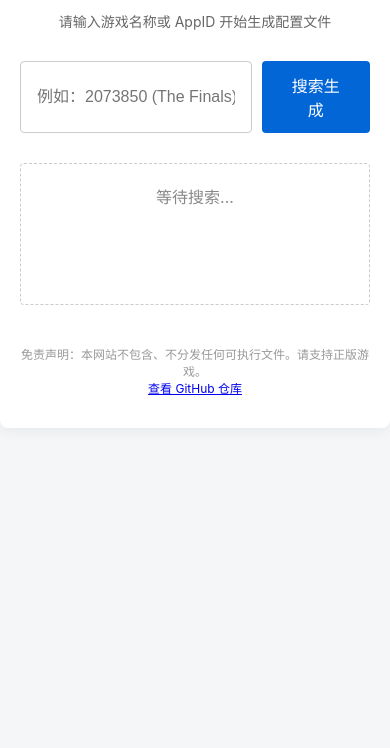
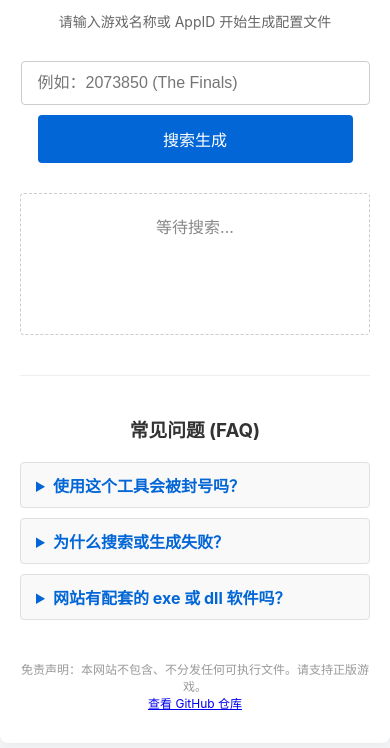
Before and after one commit to leoreoroblox/steam-config-guide, a plain HTML site: page index.html in a window 390 px wide. Shown: the part 194-942 px from the top of the page. Before the commit the page ends 844 px from the top, so only its background shows below. Drawn offline with Linux system fonts and the light colour scheme.

Commit message:
Update index.html

```diff
--- a/index.html
+++ b/index.html
@@ -79,6 +79,50 @@
             font-size: 12px;
             color: #999;
         }
+          /* 以下是新增的移动端适配和 FAQ 样式 */
+        @media (max-width: 600px) {
+            .search-box {
+                flex-direction: column;
+                align-items: center;
+            }
+            input[type="text"] {
+                width: 90%;
+            }
+            button {
+                width: 90%;
+            }
+        }
+
+        .faq-section {
+            margin-top: 40px;
+            text-align: left;
+            border-top: 1px solid #eee;
+            padding-top: 20px;
+        }
+        .faq-section h3 {
+            text-align: center;
+            color: #333;
+            margin-bottom: 20px;
+        }
+        details {
+            background: #f9f9f9;
+            border: 1px solid #e0e0e0;
+            border-radius: 4px;
+            padding: 10px 15px;
+            margin-bottom: 10px;
+            cursor: pointer;
+        }
+        summary {
+            font-weight: bold;
+            color: #0366d6;
+            outline: none;
+        }
+        details p {
+            margin-top: 10px;
+            font-size: 14px;
+            color: #555;
+            line-height: 1.5;
+        }
     </style>
 </head>
 <body>
@@ -103,6 +147,25 @@
             等待搜索...
         </div>
 
+              <!-- 新增：常见问题 FAQ 模块 -->
+        <div class="faq-section">
+            <h3>常见问题 (FAQ)</h3>
+
+            <details>
+                <summary>使用这个工具会被封号吗？</summary>
+                <p>修改 Steam 客户端文件或注入脚本属于违反 Steam 用户协议的行为，存在导致 VAC 封禁或账户锁定的风险。本网站仅提供配置生成，风险请自行承担。建议仅在离线模式或小号上测试。</p>
+            </details>
+
+            <details>
+                <summary>为什么搜索或生成失败？</summary>
+                <p>数据源可能随时失效，或者该游戏暂无公开的配置数据。你也可以尝试直接输入准确的 AppID 进行搜索。</p>
+            </details>
+
+            <details>
+                <summary>网站有配套的 exe 或 dll 软件吗？</summary>
+                <p>绝对没有。 本网站是纯网页工具，不包含、不分发任何可执行文件。请勿下载任何声称是本网站配套的 exe/dll，以免中木马病毒。</p>
+            </details>
+        </div>
         <p class="footer-note">
             免责声明：本网站不包含、不分发任何可执行文件。请支持正版游戏。<br>
             <a href="https://github.com/leoreoroblox/steam-config-guide" target="_blank">查看 GitHub 仓库</a>
```
